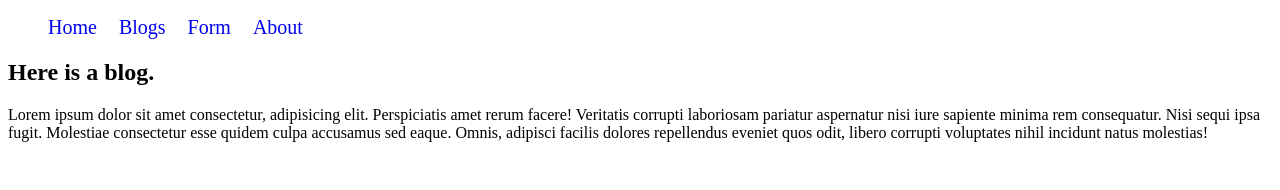
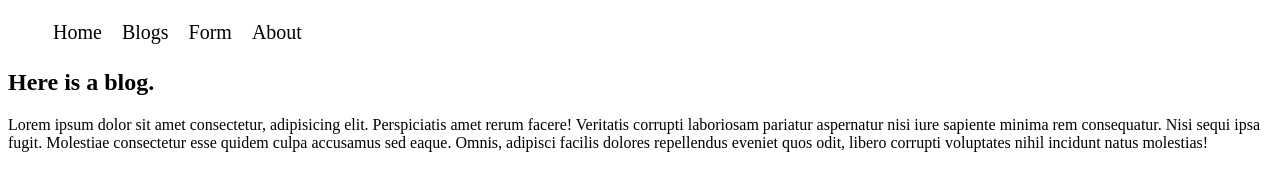
Before and after one commit to prodip36/html5, a plain HTML site: page blog.html in a window 1280 px wide. Drawn offline with Linux system fonts and the light colour scheme.

Commit message:
navbar updated

```diff
--- a/blog.html
+++ b/blog.html
@@ -4,7 +4,7 @@
     <meta charset="UTF-8">
     <meta name="viewport" content="width=device-width, initial-scale=1.0">
     <title>Blog</title>
-    <link rel="stylesheet" href="/styles/blog.css">
+    <link rel="stylesheet" href="/styles/nav.css">
 </head>
 <body>
     <header>
--- a/styles/about.css
+++ /dev/null
@@ -1,8 +0,0 @@
-nav > ul > li {
-    display: inline;
-    margin-right: 18px;
-    font-size: 20px;
-}
-nav li > a{
-    text-decoration: none;
-}
--- a/styles/blog.css
+++ /dev/null
@@ -1,8 +0,0 @@
-nav > ul > li {
-    display: inline;
-    margin-right: 18px;
-    font-size: 20px;
-}
-nav li > a{
-    text-decoration: none;
-}
--- a/styles/blogs.css
+++ b/styles/blogs.css
@@ -1,11 +1,3 @@
-nav > ul > li {
-    display: inline;
-    margin-right: 18px;
-    font-size: 20px;
-}
-nav li > a{
-    text-decoration: none;
-}
 
 footer{
     text-align: center;
--- a/styles/form.css
+++ /dev/null
@@ -1,8 +0,0 @@
-nav > ul > li {
-    display: inline;
-    margin-right: 18px;
-    font-size: 20px;
-}
-nav li > a{
-    text-decoration: none;
-}
--- /dev/null
+++ b/styles/nav.css
@@ -0,0 +1,18 @@
+nav ul {
+    display: flex;
+
+}
+nav li{
+    list-style: none;
+    margin-right: 10px;
+    padding: 5px;
+    font-size: 20px;
+}
+nav li a{
+    text-decoration: none;
+    color: black;
+}
+
+nav li:hover{
+    background-color: lightgray;
+}
```
Also changed, not shown: about.html (+1 -1 lines), form.html (+1 -1 lines), index.html (+1 -0 lines).
